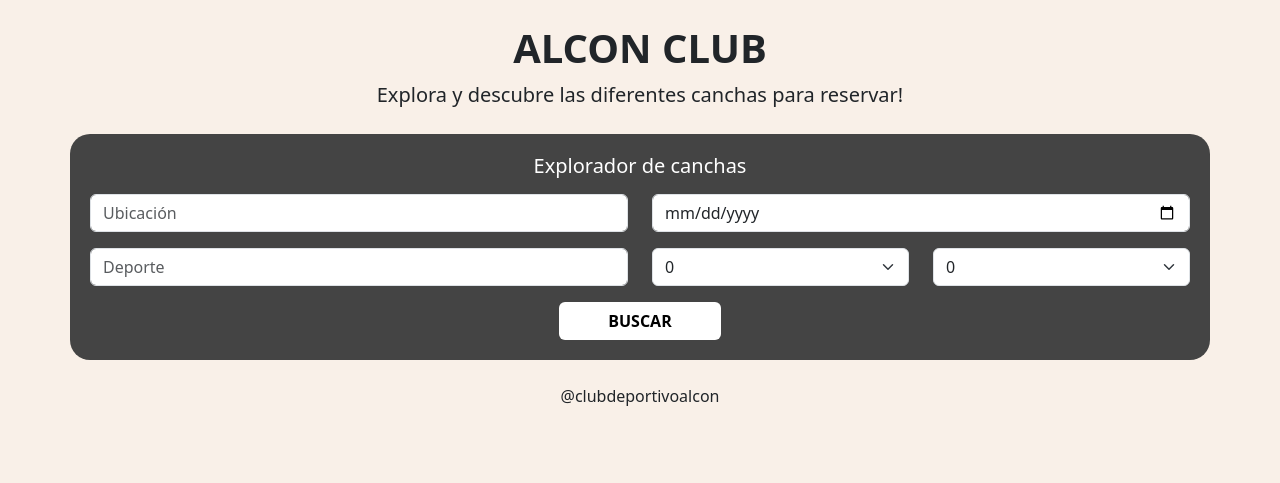
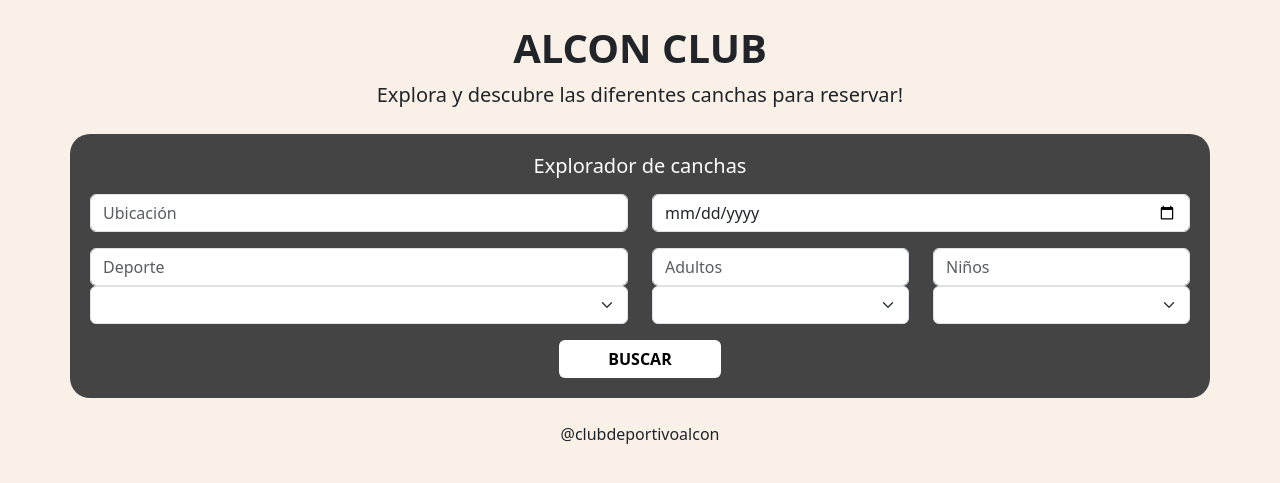
Before and after one commit to ElBalboa/clubAlcon, a Django app: page / in a window 1280 px wide. Shown: the part 76-559 px from the top of the page. Run offline with Django 4.2, Linux system fonts and the light colour scheme.

Commit message:
Update index.html

```diff
--- a/templates/tempReservas/index.html
+++ b/templates/tempReservas/index.html
@@ -44,16 +44,26 @@
       <div class="row mt-3">
         <div class="col-md-6">
           <input type="text" class="form-control" name="deporte" placeholder="Deporte">
+          <select class="form-select" name="deporte">
+            <option></option>
+            <option>Fútbol</option>
+            <option>Tenis</option>
+            <option>Volleyball</option>
+          </select>
         </div>
         <div class="col-md-3">
+          <input type="text" class="form-control" name="adultos" placeholder="Adultos">
           <select class="form-select" name="adultos">
+            <option></option>
             <option>0</option>
             <option>1</option>
             <option>2</option>
           </select>
         </div>
         <div class="col-md-3">
-          <select class="form-select" name="ninos">
+          <input type="text" class="form-control" name="niños" placeholder="Niños">
+          <select class="form-select" name="niños">
+            <option></option>
             <option>0</option>
             <option>1</option>
             <option>2</option>
```
